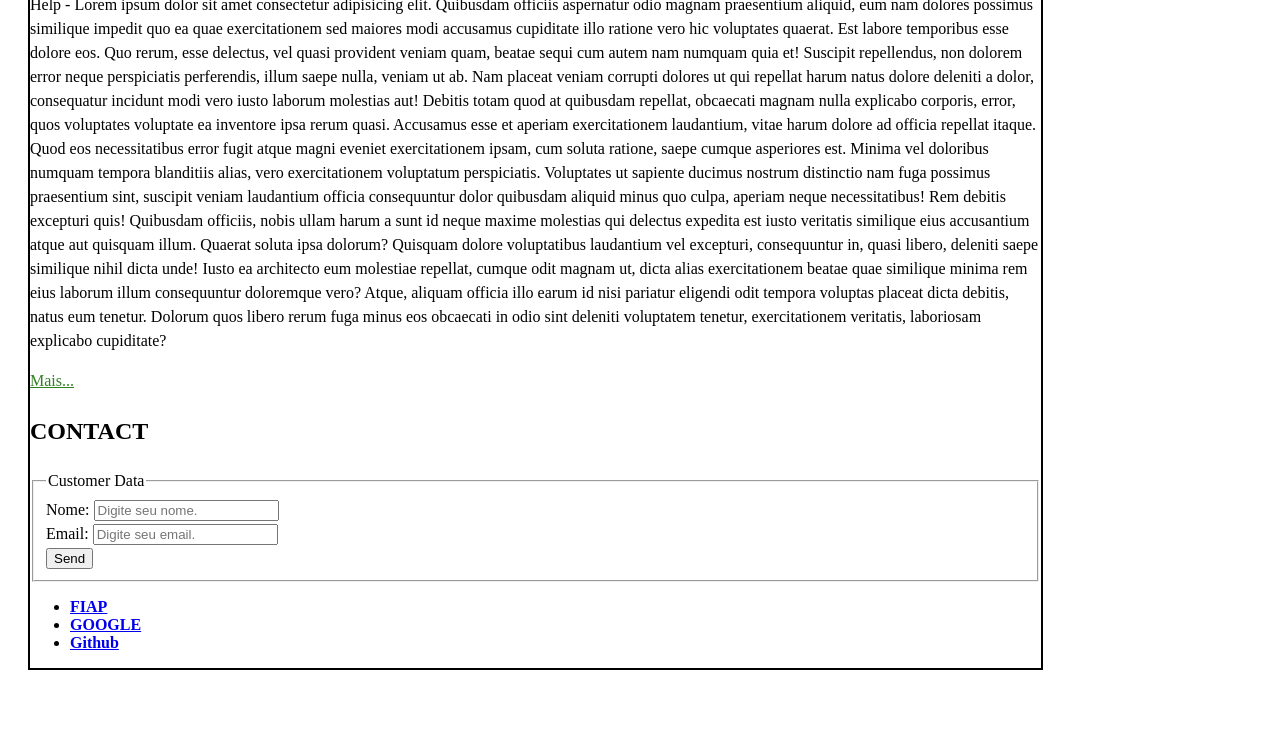
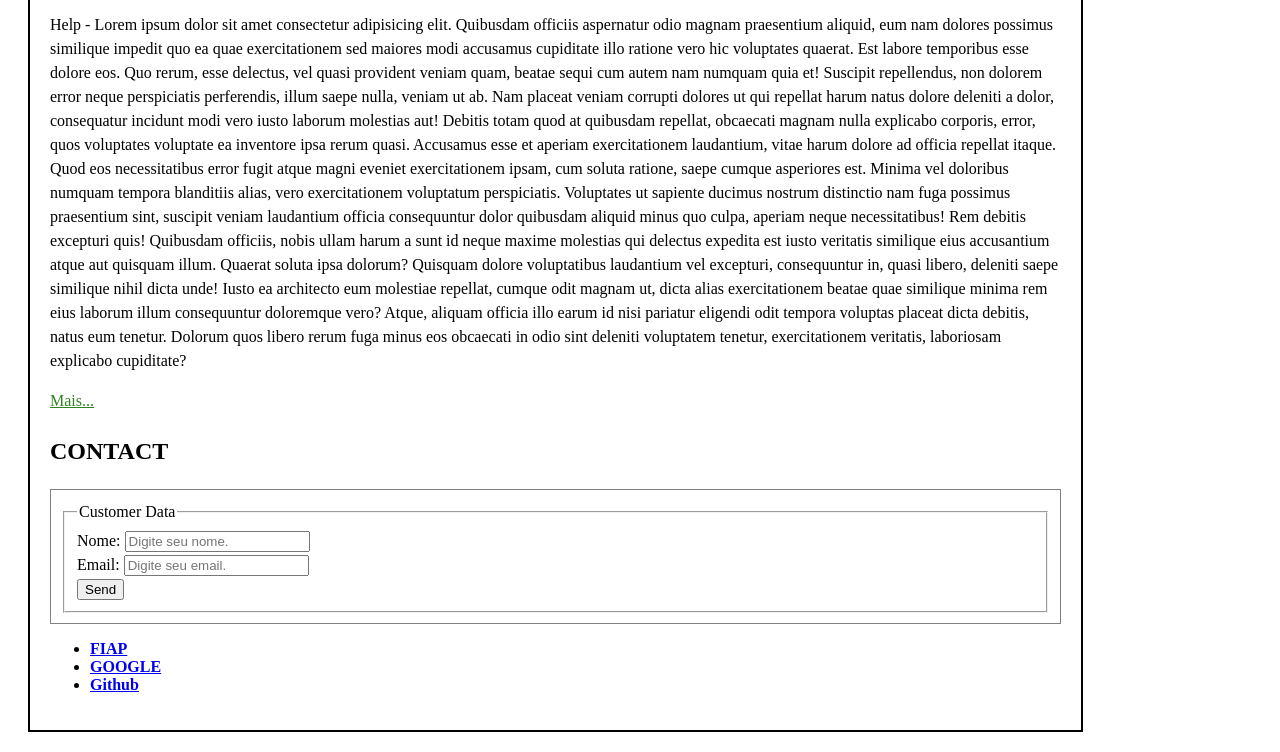
Before and after one commit to leandromello1/primeiro-projeto, a plain HTML site: page index.html in a window 1280 px wide. Shown: the part 143-895 px from the top of the page. Before the commit the page ends 833 px from the top, so only its background shows below. Drawn offline with Linux system fonts and the light colour scheme.

Commit message:
Formulário de contato (<form>) borda sólida de 1 pixel, cor cinza e padding interno 10 pixels.

```diff
--- a/css/estilo.css
+++ b/css/estilo.css
@@ -52,6 +52,7 @@ ul .link {
     height: 100%;
     border: 2px solid #000;
     margin: 20px;
+    padding: 20px;
 }
 
 #contact {
@@ -67,3 +68,8 @@ ul .link {
 #conteudo {
     line-height: 1.5;
 }
+
+form {
+    border: 1px solid gray;
+    padding: 10px;
+}
```
